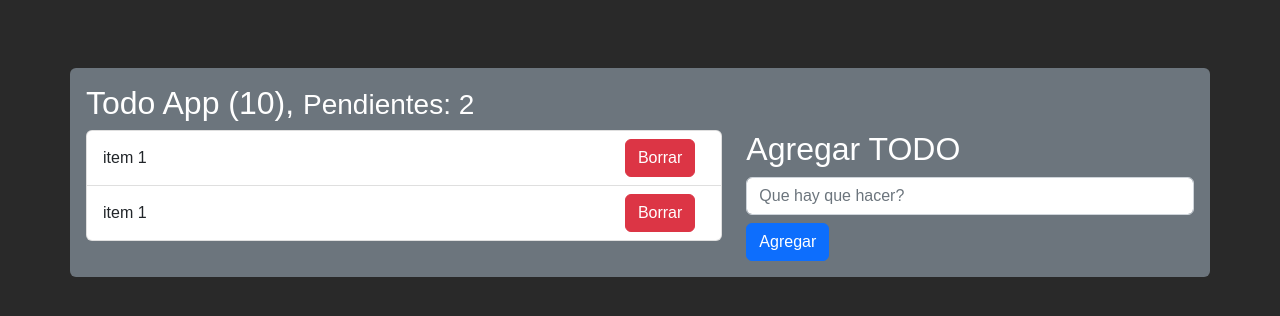
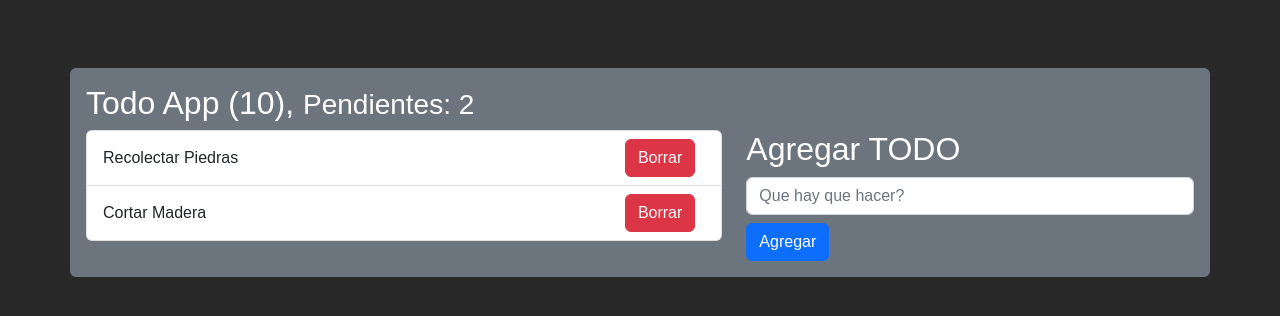
Before and after one commit to SebaGNH/Hooks-Generales-React, a React (Vite) app: page / in a window 1280 px wide. Shown: the top 316 px of the page. Built offline with nearby package versions, Linux system fonts and the light colour scheme.

Commit message:
se agregaron datos a reducer

```diff
--- /dev/null
+++ b/src/08_useReducer/TodoAdd.jsx
@@ -0,0 +1,47 @@
+import React from 'react'
+import {useForm} from '../hooks'
+
+const TodoAdd = ({onNewTodo}) => {
+  const {formState, onChangeInput,  onResetForm} = useForm(
+    {
+      description: ''
+    }
+  );
+
+
+  const onSubmit = (e) => {
+    e.preventDefault();
+
+    if(formState.description <= 1) return;
+
+    const nuevaTarea = {
+      id: Math.random().toString(36).substring(2),
+      description: formState.description,
+      done: false,
+    }
+    onNewTodo(nuevaTarea);
+    onResetForm();
+  }
+
+  return (
+    <>
+      <h2>Agregar TODO</h2>
+      <form action="" onSubmit={onSubmit}>
+        <input
+          type="text"
+            placeholder="Que hay que hacer?"
+            className="form-control"
+            name='description'
+            value={formState.description}
+            onChange={onChangeInput}
+          />
+          <button
+            type="submit"
+            className="btn btn-primary mt-2"
+          >Agregar</button>
+      </form>
+    </>
+  )
+}
+
+export default TodoAdd
--- a/src/08_useReducer/TodoApp.jsx
+++ b/src/08_useReducer/TodoApp.jsx
@@ -1,5 +1,6 @@
 import { useReducer } from "react"
 import { todoReducer } from "./TodoReducer";
+import {TodoList,TodoAdd} from './'
 
 const initialState = [
   {
@@ -19,37 +20,34 @@ const TodoApp = () => {
 
   const [estados, dispatch] = useReducer(todoReducer, initialState);
 
+  const onNewTodo = (todo) => {
+    //console.log({todo})
+    const action = {
+      type: 'Add Todo',
+      payload: todo
+    }
+    //Dispatch es la función con la que envío información al "todoReducer.js"
+    dispatch(action);
+  }
+
+
   return (
     <>
     <h2>Todo App (10), <small>Pendientes: 2</small></h2>
 
     <div className="row">
-      <div className="col-md-7">
-        <ul className="list-group">
-          {
-            estados.map( estado =>(
-              <li key={estado.id} className="list-group-item d-flex justify-content-between">
-                <span className="align-self-center">item 1</span>
-                <button className="btn btn-danger">Borrar</button>
-              </li>
-            ))
-          }
-        </ul>
-      </div>
+
+    <div className="col-md-7">
+      <TodoList
+        estados={estados}
+      />
+    </div>
+
 
       <div className="col-md-5">
-        <h2>Agregar TODO</h2>
-        <form action="">
-          <input
-            type="text"
-              placeholder="Que hay que hacer?"
-              className="form-control"
-            />
-            <button
-              type="submit"
-              className="btn btn-primary mt-2"
-            >Agregar</button>
-        </form>
+        <TodoAdd
+          onNewTodo={onNewTodo}
+        />
       </div>
 
     </div>
--- /dev/null
+++ b/src/08_useReducer/TodoItem.jsx
@@ -0,0 +1,12 @@
+import React from 'react'
+
+const TodoItem = ({estado}) => {
+  return (
+    <li className="list-group-item d-flex justify-content-between">
+      <span className="align-self-center">{estado.description}</span>
+      <button className="btn btn-danger">Borrar</button>
+    </li>
+  )
+}
+
+export default TodoItem
--- /dev/null
+++ b/src/08_useReducer/TodoList.jsx
@@ -0,0 +1,21 @@
+import React from 'react'
+import {TodoItem} from './'
+
+const TodoList = ({estados = []}) => {
+  return (
+    <>
+        <ul className="list-group">
+          {
+            estados.map( estado =>(
+              <TodoItem
+                key={estado.id}
+                estado={estado}
+              />
+            ))
+          }
+        </ul>
+    </>
+  )
+}
+
+export default TodoList
--- a/src/08_useReducer/index.js
+++ b/src/08_useReducer/index.js
@@ -1,2 +1,5 @@
 /* export {default as IntroReducer} from './IntroReducer'; */
 export {default as TodoApp} from './TodoApp';
+export {default as TodoList} from './TodoList'
+export {default as TodoAdd} from './TodoAdd'
+export {default as TodoItem} from './TodoItem'
--- a/src/08_useReducer/todoReducer.js
+++ b/src/08_useReducer/todoReducer.js
@@ -1,9 +1,9 @@
 export const todoReducer = (initialState = [],action) => {
-  switch (action.tipe) {
-    case 'ABC':
-      throw new Error('Action.type = ABC no está implementada');
+  switch (action.type) {
+    case 'Add Todo':
+      return [...initialState, action.payload]
 
-    default: return initialState
+    default: return initialState;
 
   }
 }
--- a/src/hooks/useForm.js
+++ b/src/hooks/useForm.js
@@ -1,5 +1,6 @@
 import React,{useState} from 'react'
 
+//No olvidar poner el name en el input
 const useForm = (initialForm = {}) => {
   const [formState, setFormState] = useState(initialForm)
 
```
